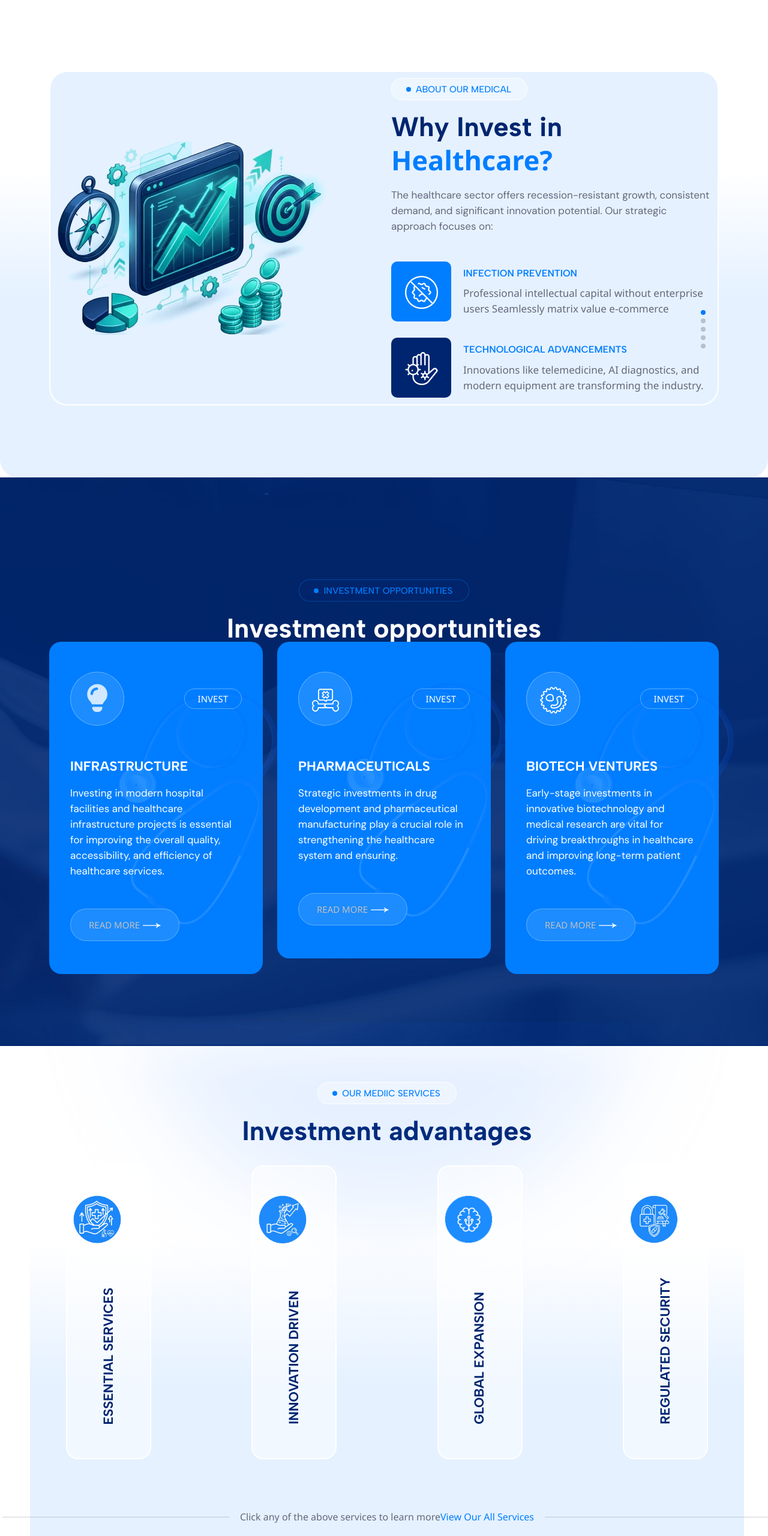
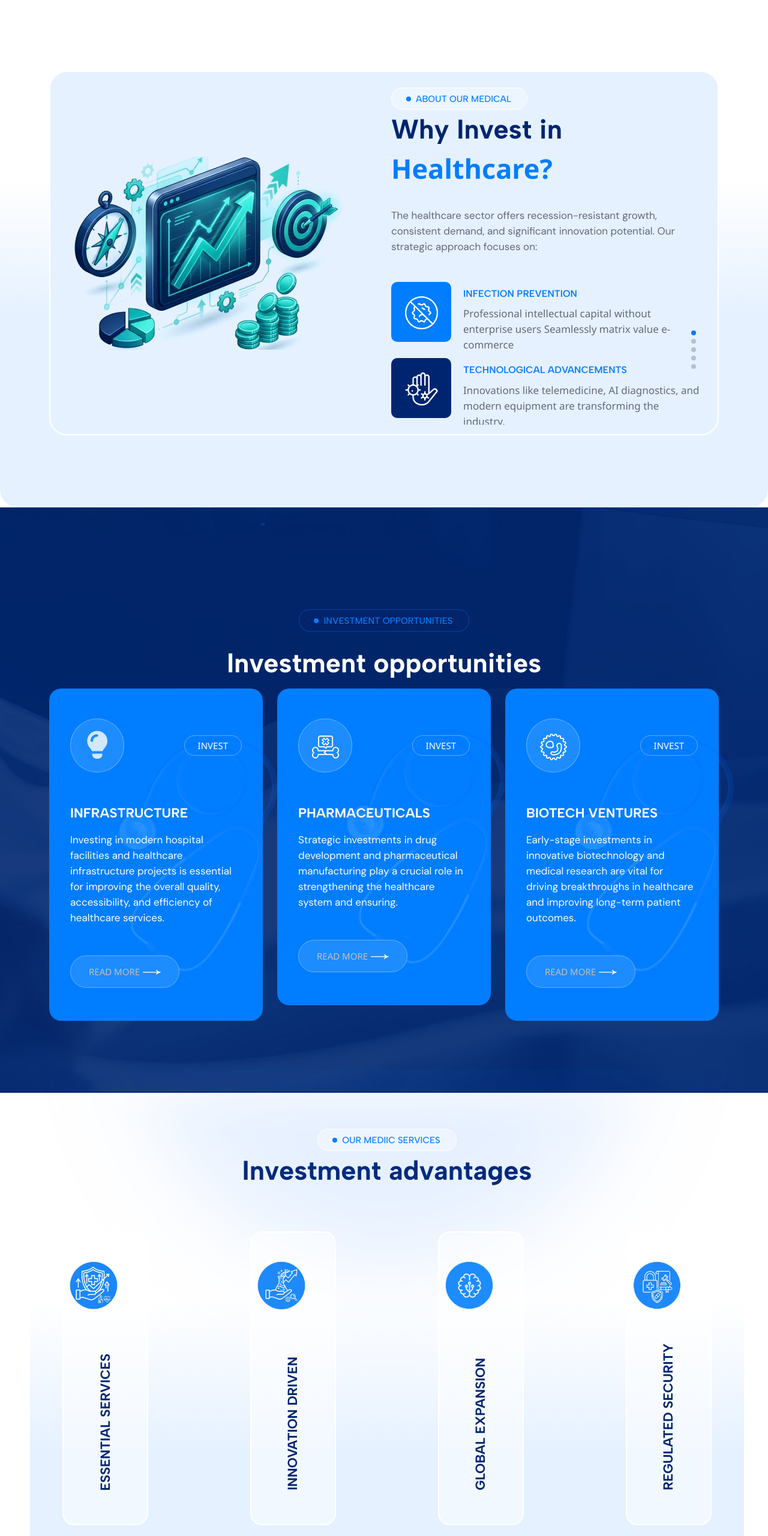
Before and after one commit to MOHDSUHAIL09/crypto, a React (Vite) app: page / in a window 1280 px wide. Shown: the part 1065-3626 px from the top of the page at 60% size. Built offline with nearby package versions, Linux system fonts and the light colour scheme; no server answers; a web font is replaced by a local one.

Commit message:
update code

```diff
--- a/src/Pages/Auth/Login.jsx
+++ b/src/Pages/Auth/Login.jsx
@@ -1,191 +1,3 @@
-// import React, { useState } from "react";
-// import { useNavigate } from "react-router-dom";
-// import toast from "react-hot-toast";
-// import "../../assets/Css/Auth.css";
-// import apiClient from "../../api/apiClient";
-// import { useUser } from "../../context/UserContext";
-
-// const LoginPage = () => {
-
-//   const navigate = useNavigate();
-//   const { loginUser } = useUser();
-
-//   const [loading, setLoading] = useState(false);
-
-//   const [formData, setFormData] = useState({
-//     loginId: "",
-//     password: "",
-//     deviceId: "web-browser"
-//   });
-
-//   const handleChange = (e) => {
-//     setFormData({
-//       ...formData,
-//       [e.target.name]: e.target.value
-//     });
-//   };
-
-
-//   const handleLogin = async (e) => {
-
-//     e.preventDefault();
-//     setLoading(true);
-
-//     const payload = {
-//       loginId: formData.loginId,
-//       password: formData.password,
-//       deviceId: formData.deviceId
-//     };
-
-//     try {
-
-//       const response = await apiClient.post("/Authentication/login", payload);
-
-//       console.log("🔥 Full Backend Response:", response.data);
-
-//       if (response.data.success === true || response.data.statusCode === 200) {
-
-//         const user = response.data.data;
-//         const token = response.data.token;
-
-//         loginUser(user, token);
-
-//         toast.success("Login Successful!");
-
-//         setTimeout(() => {
-//           navigate("/dashboard");
-//         }, 500);
-
-//       } else {
-
-//         toast.error(response.data.message || "Invalid Login Details");
-
-//       }
-
-//     } catch (error) {
-
-//       console.error("Login Error:", error.response);
-
-//       const errorMsg =
-//         error.response?.data?.message ||
-//         "Login Failed: Server Error";
-
-//       toast.error(errorMsg);
-
-//     } finally {
-
-//       setLoading(false);
-
-//     }
-
-//   };
-
-
-//   return (
-
-//     <div className="login-v2-page-wrapper">
-
-//       <div className="login-v2-main-container">
-
-//         {/* Left Card */}
-//         <div className="login-v2-card-box">
-
-//           <h2 className="login-v2-title">Login</h2>
-//           <p className="login-v2-subtitle">Enter your details to continue</p>
-
-//           <form onSubmit={handleLogin} className="login-v2-form">
-
-//             <div className="login-v2-input-group">
-//               <input
-//                 type="text"
-//                 name="loginId"
-//                 placeholder="Enter Login ID"
-//                 value={formData.loginId}
-//                 onChange={handleChange}
-//                 required
-//                 className="login-v2-input"
-//               />
-//             </div>
-
-//             <div className="login-v2-input-group">
-//               <input
-//                 type="password"
-//                 name="password"
-//                 placeholder="Enter Password"
-//                 value={formData.password}
-//                 onChange={handleChange}
-//                 required
-//                 className="login-v2-input"
-//               />
-//             </div>
-
-//             <button
-//               type="submit"
-//               className="login-v2-submit-btn"
-//               disabled={loading}
-//             >
-//               {loading ? "Logging in..." : "Login Now"}
-//             </button>
-
-//           </form>
-
-//           <div className="login-v2-footer">
-
-// <span
-//   className="login-v2-forgot"
-//   onClick={() => navigate("/forgotpassword")}
-//   style={{ cursor: "pointer" }}
-// >
-//   Forgot password?
-// </span>
-
-//             <p className="login-v2-redirect">
-//               New user?
-//               <span onClick={() => navigate("/signup")}>
-//                 Create Account
-//               </span>
-//             </p>
-
-//           </div>
-
-//         </div>
-
-
-//         {/* Right Image */}
-//         <div className="login-v2-hero-section">
-
-//           <img
-//             src="https://mangowealthplanner.com/img/hero-img.png"
-//             alt="Login Illustration"
-//             className="login-v2-hero-img"
-//           />
-
-//         </div>
-
-//       </div>
-
-//     </div>
-
-//   );
-
-// };
-
-// export default LoginPage;
-
-
-
-
-
-
-
-
-
-
-
-
-
-
-
 import React, { useState, useEffect } from "react";
 import { useNavigate, Link, NavLink } from "react-router-dom";
 import toast from "react-hot-toast";
@@ -443,7 +255,7 @@ const Login = () => {
                   <h3 className="cursor-scale small">Login to your account</h3>
                 </div>
                 <div className="contact-form-box">
-                  <form onSubmit={handleLogin} id="login-form">
+                  <div className="auth-form" onSubmit={handleLogin} id="login-form">
                     <div className="row">
                       <div className="col-lg-12 col-md-12">
                         <div className="form-box">
@@ -493,7 +305,7 @@ const Login = () => {
                         </div>
                       </div>
                     </div>
-                  </form>
+                  </div>
                 </div>
               </div>
             </div>
--- a/src/assets/Css/responsive.css
+++ b/src/assets/Css/responsive.css
@@ -59,6 +59,7 @@
   .mediic-section-title h1 {
     font-size: 45px;
     line-height: 45px;
+    margin-bottom: 20px !important;
   }
 
   /* About Section */
@@ -1940,6 +1941,7 @@
   .mediic-section-title h1 {
     font-size: 21px;
     line-height: 30px;
+    margin-bottom: 20px;
   }
 
   .mediic-section-title h4 {
--- a/src/components/AboutInvest.jsx
+++ b/src/components/AboutInvest.jsx
@@ -36,8 +36,8 @@ const Adventure = () => {
   return (
     <div className="about-section">
       <div className="container">
-        <div className="row about-bg align-items-center">
-          <div className="col-lg-6 pl-0">
+        <div className="row about-bg align-items-center p-3">
+          <div className="col-lg-6">
             <div className="about-thumb">
               <img className='about-thumb2' src={aboutImg} alt="about" />
             </div>
--- a/src/components/AiPowered.jsx
+++ b/src/components/AiPowered.jsx
@@ -12,7 +12,7 @@ const AiPoweredInvestment = () => {
               <div className="top-mediic-section text-center">
                 <div className="mediic-section-title">
                   <h4>HEALTHCARE INVESTMENT SUCCESS</h4>
-                  <h1>AI-POWERED HEALTHCARE INVESTMENT ANALYSIS</h1>
+                  <h1 className="mb-5">AI-POWERED HEALTHCARE INVESTMENT ANALYSIS</h1>
                 </div>
               </div>
             </div>
--- a/src/components/Choosehelthcare.jsx
+++ b/src/components/Choosehelthcare.jsx
@@ -7,7 +7,7 @@ const InvestmentProcess = () => {
     <>
       <div className="testimonial-section">
         <div className="container">
-          <div className="row">
+          <div className="row align-items-center">
             <div className="col-lg-12">
               <div className="top-mediic-section section-border">
                 <div className="mediic-section-title white">
@@ -17,8 +17,8 @@ const InvestmentProcess = () => {
               </div>
             </div>
           </div>
-          <div className="row justify-content-center align-items-center gap-3">
-            <div className="col-lg-6 col-md-12 ">
+      <div className="row justify-content-center align-items-center  g-4">
+  <div className="col-lg-6 col-md-12">
     <div className="">
       <img src={testiImg} className='img-fluid rounded-4' alt="testimonial" />
     </div>
@@ -41,7 +41,6 @@ const InvestmentProcess = () => {
       </div>
     </div>
   </div>
-
 </div>
         </div>
       </div>
--- a/src/components/Investmentadvantages.jsx
+++ b/src/components/Investmentadvantages.jsx
@@ -63,7 +63,7 @@ const Service = () => {
           <img src={shapeImg} alt="shape" />
         </div>
 
-        <div className="row service-bg">
+        <div className="row service-bg p-4">
           <section className="mediic-service-box">
             <div className="category_container">
               {services.map((service, idx) => (
```
Also changed, not shown: src/assets/Css/Main.css. Lines whose indentation alone changed are shown as unchanged.
